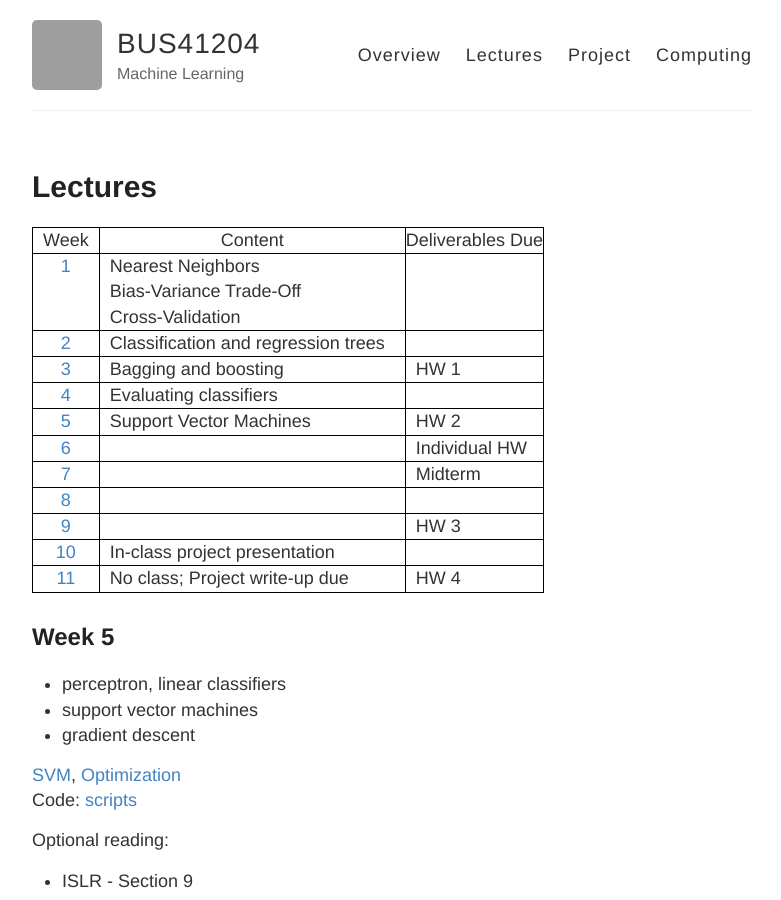
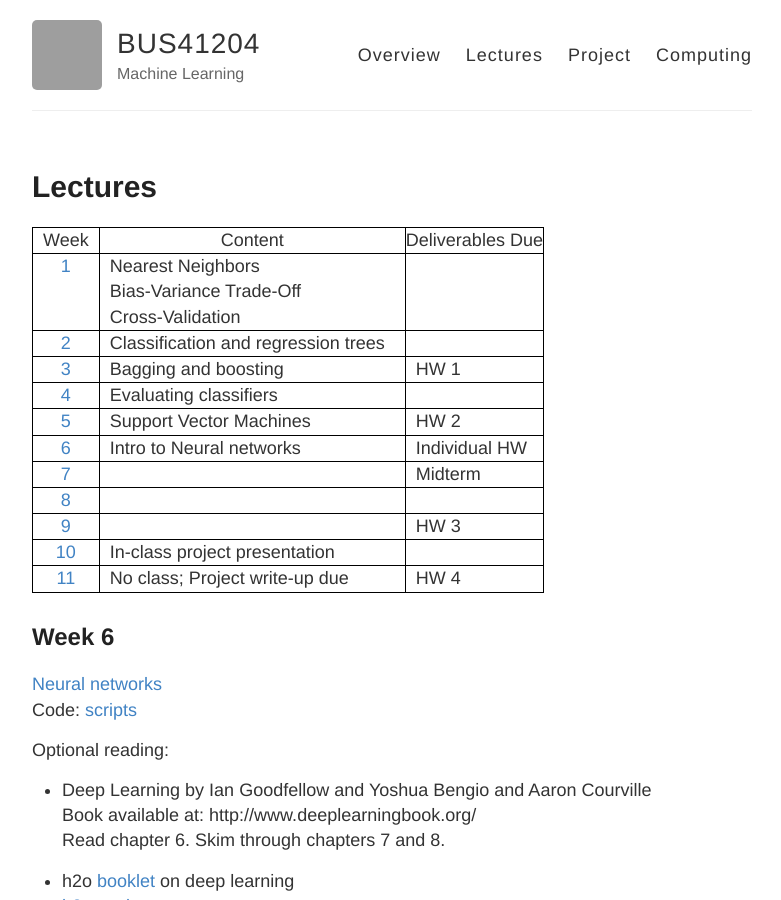
Before and after one commit to ChicagoBoothML/ML2017, a Jekyll site: the page built from lectures.md, in a window 1280 px wide and 900 px high. Shown: the whole window, without its empty margins (248-1029 px from the left). Built offline with Jekyll 4.4.1, drawn with Linux system fonts in a browser that asks for light colours; grey boxes are pictures that could not be loaded.

Commit message:
Update lectures.md

```diff
--- a/lectures.md
+++ b/lectures.md
@@ -12,13 +12,29 @@ permalink: /lectures/
 | [3](#week-3)   | &nbsp;&nbsp;Bagging and boosting&nbsp;&nbsp;&nbsp;&nbsp;       |    &nbsp;&nbsp;HW 1             |
 | [4](#week-4)   | &nbsp;&nbsp;Evaluating classifiers&nbsp;&nbsp;&nbsp;&nbsp;     |                   |
 | [5](#week-5)   | &nbsp;&nbsp;Support Vector Machines&nbsp;&nbsp;&nbsp;&nbsp;    |  &nbsp;&nbsp;HW 2     |
-| [6]()          |                                                                |  &nbsp;&nbsp;Individual HW&nbsp;&nbsp;            |
+| [6](#week-6)   | &nbsp;&nbsp;Intro to Neural networks&nbsp;&nbsp;&nbsp;         |  &nbsp;&nbsp;Individual HW&nbsp;&nbsp;            |
 | [7]()          |                                                                |  &nbsp;&nbsp;Midterm          |
 | [8]()          |                                                                |                   |
 | [9]()          |                                                                |  &nbsp;&nbsp;HW 3             |
 | [10]()         | &nbsp;&nbsp;In-class project presentation      &nbsp;&nbsp;    |                   |
 | [11]()         | &nbsp;&nbsp;No class; Project write-up due   &nbsp;&nbsp;      |  &nbsp;&nbsp;HW 4             |
 {: .mbtablestyle}
+
+
+## Week 6
+
+[Neural networks](https://piazza.com/class_profile/get_resource/j8padvvrtd375m/jdenydk5lgz4mn)
+Code: [scripts](https://github.com/ChicagoBoothML/ML2017/tree/master/lec06)
+
+Optional reading:
+
+* Deep Learning by Ian Goodfellow and Yoshua Bengio and Aaron Courville
+  Book available at: http://www.deeplearningbook.org/
+  Read chapter 6. Skim through chapters 7 and 8.
+
+* h2o [booklet](http://docs.h2o.ai/h2o/latest-stable/h2o-docs/booklets/DeepLearningBooklet.pdf) on deep learning
+* [h2o package](http://docs.h2o.ai/h2o/latest-stable/index.html)
+
 
 ## Week 5
 
```
